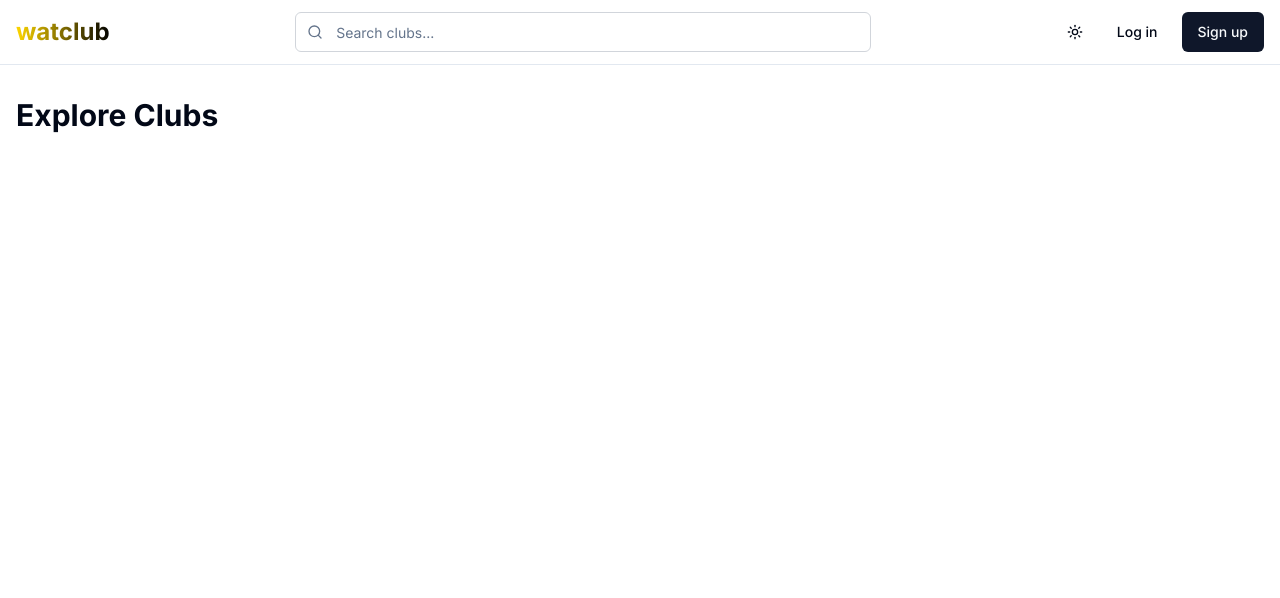
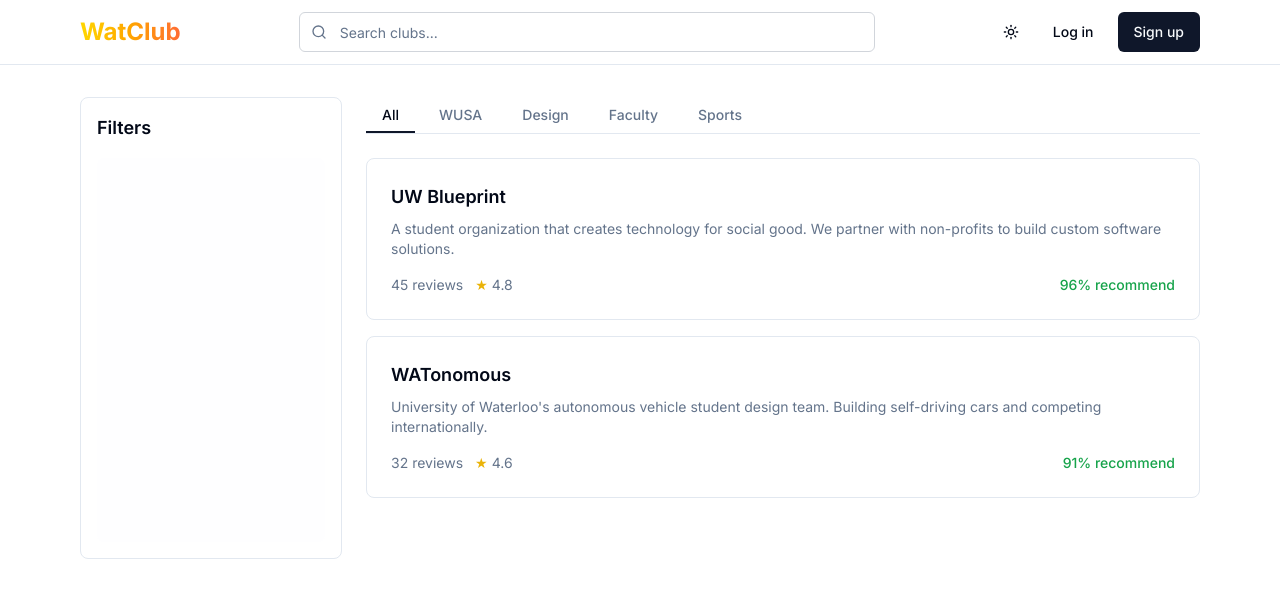
Before and after one commit to korok-leaf/watclub-app, a Next.js app in the folder watclub/: page /explore in a window 1280 px wide. Shown: the top 598 px of the page. Built offline with nearby package versions, Linux system fonts and the light colour scheme; no server answers.

Commit message:
work in progress

```diff
--- /dev/null
+++ b/watclub/app/api/clubs/route.ts
@@ -0,0 +1,47 @@
+import { NextResponse } from 'next/server'
+import { createClient } from '@supabase/supabase-js'
+
+// Create Supabase client for server-side
+const supabase = createClient(
+  process.env.NEXT_PUBLIC_SUPABASE_URL!,
+  process.env.SUPABASE_SERVICE_ROLE_KEY!
+)
+
+export async function GET() {
+  try {
+
+    const { data: clubs, error } = await supabase
+      .from('clubs')
+      .select('id, name, description, org_type, total_reviews, total_recommends, avg_review')
+      .order('name')
+
+    if (error) {
+      console.error('Supabase error:', error)
+      return NextResponse.json(
+        { error: 'Failed to fetch clubs' },
+        { status: 500 }
+      )
+    }
+
+    // Transform data for frontend
+    const transformedClubs = clubs?.map(club => ({
+      id: club.id,
+      name: club.name,
+      description: club.description?.slice(0, 150) + '...',
+      orgType: club.org_type,
+      reviewCount: club.total_reviews || 0,
+      avgRating: club.avg_review || 0,
+      recommendPercentage: club.total_reviews > 0
+        ? Math.round((club.total_recommends / club.total_reviews) * 100)
+        : 0
+    })) || []
+
+    return NextResponse.json({ clubs: transformedClubs })
+  } catch (error) {
+    console.error('API error:', error)
+    return NextResponse.json(
+      { error: 'Internal server error' },
+      { status: 500 }
+    )
+  }
+}
--- a/watclub/app/explore/page.tsx
+++ b/watclub/app/explore/page.tsx
@@ -1,4 +1,6 @@
 import Header from '@/components/Header'
+import Filter from '@/components/Filter'
+import ClubsDisplay from '@/components/ClubsDisplay'
 
 export default function ExplorePage() {
   return (
@@ -6,9 +8,18 @@ export default function ExplorePage() {
       <Header />
 
       {/* Main content */}
-      <main className="container mx-auto px-4 py-8">
-        <h1 className="text-3xl font-bold mb-6">Explore Clubs</h1>
-        {/* Content will be added here */}
+      <main className="container mx-auto px-4 py-8 max-w-6xl">
+        <div className="grid grid-cols-1 lg:grid-cols-4 gap-6">
+          {/* Filters - Left Side */}
+          <aside className="lg:col-span-1">
+            <Filter />
+          </aside>
+
+          {/* Clubs Display - Right Side */}
+          <section className="lg:col-span-3">
+            <ClubsDisplay />
+          </section>
+        </div>
       </main>
     </div>
   )
--- a/watclub/app/globals.css
+++ b/watclub/app/globals.css
@@ -32,24 +32,24 @@
   }
 
   .dark {
-    --background: 222.2 84% 4.9%;
+    --background: 0 0% 0%;  /* Pure black */
     --foreground: 210 40% 98%;
-    --card: 222.2 84% 4.9%;
+    --card: 0 0% 2%;  /* Slightly lighter than background for contrast */
     --card-foreground: 210 40% 98%;
-    --popover: 222.2 84% 4.9%;
+    --popover: 0 0% 2%;
     --popover-foreground: 210 40% 98%;
     --primary: 210 40% 98%;
     --primary-foreground: 222.2 47.4% 11.2%;
-    --secondary: 217.2 32.6% 17.5%;
+    --secondary: 0 0% 10%;  /* Neutral dark gray */
     --secondary-foreground: 210 40% 98%;
-    --muted: 217.2 32.6% 17.5%;
+    --muted: 0 0% 10%;  /* Neutral dark gray */
     --muted-foreground: 215 20.2% 65.1%;
-    --accent: 217.2 32.6% 17.5%;
+    --accent: 0 0% 10%;  /* Neutral dark gray */
     --accent-foreground: 210 40% 98%;
     --destructive: 0 62.8% 30.6%;
     --destructive-foreground: 210 40% 98%;
-    --border: 217.2 32.6% 17.5%;
-    --input: 217.2 32.6% 17.5%;
+    --border: 0 0% 15%;  /* Neutral border */
+    --input: 0 0% 15%;  /* Neutral input */
     --ring: 212.7 26.8% 83.9%;
     --chart-1: 220 70% 50%;
     --chart-2: 160 60% 45%;
--- a/watclub/app/layout.tsx
+++ b/watclub/app/layout.tsx
@@ -8,7 +8,10 @@ const inter = Inter({ subsets: ["latin"] })
 
 export const metadata: Metadata = {
   title: "WatClub",
-  description: "Discover clubs at University of Waterloo"
+  description: "Discover clubs at University of Waterloo",
+  icons: {
+    icon: '/favicon.ico',
+  },
 }
 
 export default function RootLayout({
--- /dev/null
+++ b/watclub/components/ClubCard.tsx
@@ -0,0 +1,42 @@
+'use client'
+
+interface ClubCardProps {
+  name: string
+  description: string
+  reviewCount: number
+  avgRating: number
+  recommendPercentage: number
+}
+
+export default function ClubCard({
+  name,
+  description,
+  reviewCount,
+  avgRating,
+  recommendPercentage
+}: ClubCardProps) {
+  return (
+    <div className="rounded-lg border bg-card p-6 hover:shadow-lg transition-all cursor-pointer">
+      <h3 className="text-lg font-semibold mb-2">{name}</h3>
+
+      {/* Truncated description */}
+      <p className="text-muted-foreground text-sm mb-4 line-clamp-2">
+        {description}
+      </p>
+
+      {/* Stats */}
+      <div className="flex items-center justify-between text-sm">
+        <div className="flex items-center gap-3 text-muted-foreground">
+          <span>{reviewCount} reviews</span>
+          <span className="flex items-center gap-1">
+            <span className="text-yellow-500">★</span>
+            {avgRating.toFixed(1)}
+          </span>
+        </div>
+        <span className="text-green-600 font-medium">
+          {recommendPercentage}% recommend
+        </span>
+      </div>
+    </div>
+  )
+}
--- /dev/null
+++ b/watclub/components/ClubsDisplay.tsx
@@ -0,0 +1,73 @@
+'use client'
+
+import { useState } from 'react'
+import ClubCard from './ClubCard'
+import { cn } from '@/lib/utils'
+
+const tabs = ['All', 'WUSA', 'Design', 'Faculty', 'Sports'] as const
+type TabType = typeof tabs[number]
+
+// Mock data - replace with actual API call
+const mockClubs = [
+  {
+    id: '1',
+    name: 'UW Blueprint',
+    description: 'A student organization that creates technology for social good. We partner with non-profits to build custom software solutions.',
+    reviewCount: 45,
+    avgRating: 4.8,
+    recommendPercentage: 96
+  },
+  {
+    id: '2',
+    name: 'WATonomous',
+    description: 'University of Waterloo\'s autonomous vehicle student design team. Building self-driving cars and competing internationally.',
+    reviewCount: 32,
+    avgRating: 4.6,
+    recommendPercentage: 91
+  },
+  // Add more mock data as needed
+]
+
+export default function ClubsDisplay() {
+  const [activeTab, setActiveTab] = useState<TabType>('All')
+
+  return (
+    <div className="space-y-6">
+      {/* Tab Navigation */}
+      <div className="flex gap-2 border-b">
+        {tabs.map((tab) => (
+          <button
+            key={tab}
+            onClick={() => setActiveTab(tab)}
+            className={cn(
+              "px-4 py-2 text-sm font-medium transition-colors relative",
+              "hover:text-foreground",
+              activeTab === tab
+                ? "text-foreground"
+                : "text-muted-foreground",
+            )}
+          >
+            {tab}
+            {activeTab === tab && (
+              <div className="absolute bottom-0 left-0 right-0 h-0.5 bg-primary" />
+            )}
+          </button>
+        ))}
+      </div>
+
+      {/* Clubs Grid */}
+      <div className="grid gap-4">
+        {mockClubs.map((club) => (
+          <ClubCard
+            key={club.id}
+            name={club.name}
+            description={club.description}
+            reviewCount={club.reviewCount}
+            avgRating={club.avgRating}
+            recommendPercentage={club.recommendPercentage}
+          />
+        ))}
+      </div>
+    </div>
+  )
+}
--- /dev/null
+++ b/watclub/components/Filter.tsx
@@ -0,0 +1,13 @@
+'use client'
+
+export default function Filter() {
+  return (
+    <div className="sticky top-4">
+      <div className="rounded-lg border bg-card p-4">
+        <h2 className="text-lg font-semibold mb-4">Filters</h2>
+        {/* Filter content will be added here */}
+        <div className="h-96 bg-muted/10 rounded-md" />
+      </div>
+    </div>
+  )
+}
--- a/watclub/components/Header.tsx
+++ b/watclub/components/Header.tsx
@@ -12,12 +12,12 @@ export default function Header() {
 
   return (
     <header className="border-b bg-background">
-      <div className="container mx-auto px-4">
+      <div className="container mx-auto px-4 max-w-6xl">
         <div className="flex h-16 items-center justify-between gap-4">
           {/* Logo */}
           <Link href="/" className="flex items-center space-x-2">
-            <h1 className="text-2xl font-bold bg-gradient-to-r from-[#FFD700] to-black bg-clip-text text-transparent">
-              watclub
+            <h1 className="text-2xl font-bold bg-gradient-to-r from-[#FFD700] via-[#FFA500] to-[#FF6B35] bg-clip-text text-transparent">
+              WatClub
             </h1>
           </Link>
 
--- a/watclub/components/arc-gallery-hero.tsx
+++ b/watclub/components/arc-gallery-hero.tsx
@@ -118,7 +118,7 @@ const ArcGalleryHero: React.FC<ArcGalleryHeroProps> = ({
             Discover Clubs at UWaterloo
           </h1>
           <p className="mt-4 text-lg text-muted-foreground">
-            Explore 200+ clubs, read reviews from fellow students, and share your experiences to help others find their community.
+            Explore 300+ clubs, read reviews from fellow students, and share your experiences to help others find their community.
           </p>
           <div className="mt-8 flex flex-col sm:flex-row items-center justify-center gap-4">
             <Link href="/explore" className="w-full sm:w-auto">
```
Also changed, not shown: 1 other file (tests, documents, lock files or other folders).
